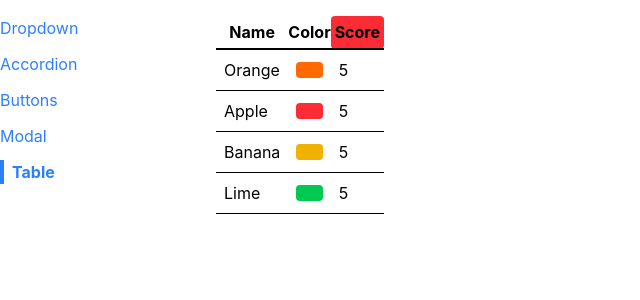
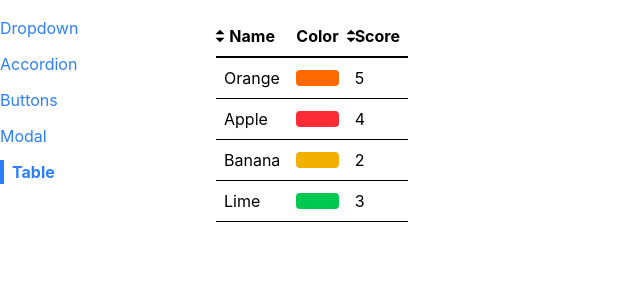
Before and after one commit to lubomirpamukov/react-project, a React (Vite) app: page /table in a window 1280 px wide. Shown: the top 300 px of the page, without its empty margins (0-640 px from the left). Built offline with nearby package versions, Linux system fonts and the light colour scheme.

Commit message:
added sortable table

```diff
--- a/src/components/Table.js
+++ b/src/components/Table.js
@@ -1,12 +1,13 @@
+import { Fragment } from 'react';
 import { v4 as uuidv4} from 'uuid'
 function Table({ data, config }) {
 
   const renderedColumns = config.map((column) => {
     if(column.header){
-      return column.header();
+      return <Fragment key={uuidv4()}>{column.header()}</Fragment>;
     }
 
-    return <th key={column.label}>{column.label}</th>
+    return <th className='p-2' key={column.label}>{column.label}</th>
   });
 
   const renderedRows = data.map((item) => {
--- a/src/pages/TablePage.js
+++ b/src/pages/TablePage.js
@@ -1,15 +1,19 @@
-import Table from "../components/Table";
+import SortableTable from "../components/SortableTable";
 
 function TablePage() {
   const data = [
     { name: "Orange", color: "bg-orange-500", score: 5 },
-    { name: "Apple", color: "bg-red-500", score: 5 },
-    { name: "Banana", color: "bg-yellow-500", score: 5 },
-    { name: "Lime", color: "bg-green-500", score: 5 },
+    { name: "Apple", color: "bg-red-500", score: 4 },
+    { name: "Banana", color: "bg-yellow-500", score: 2 },
+    { name: "Lime", color: "bg-green-500", score: 3 },
   ];
 
   const config = [
-    { label: "Name ", render: (fruit) => fruit.name },
+    {
+        label: "Name",
+        render: (fruit) => fruit.name,
+        sortValue: (fruit) => fruit.name
+    },
     {
       label: "Color",
       render: (fruit) => <div className={`${fruit.color} p-2 rounded`}></div>,
@@ -17,11 +21,11 @@ function TablePage() {
     {
         label: "Score",
         render: (fruit) => fruit.score,
-        header: () => <th className="bg-red-500 p-1 rounded">Score</th>
+        sortValue: (fruit) => fruit.score
     },
   ];
 
-  return <Table data={data} config={config} />;
+  return <SortableTable data={data} config={config} />;
 }
 
 export default TablePage;
```
